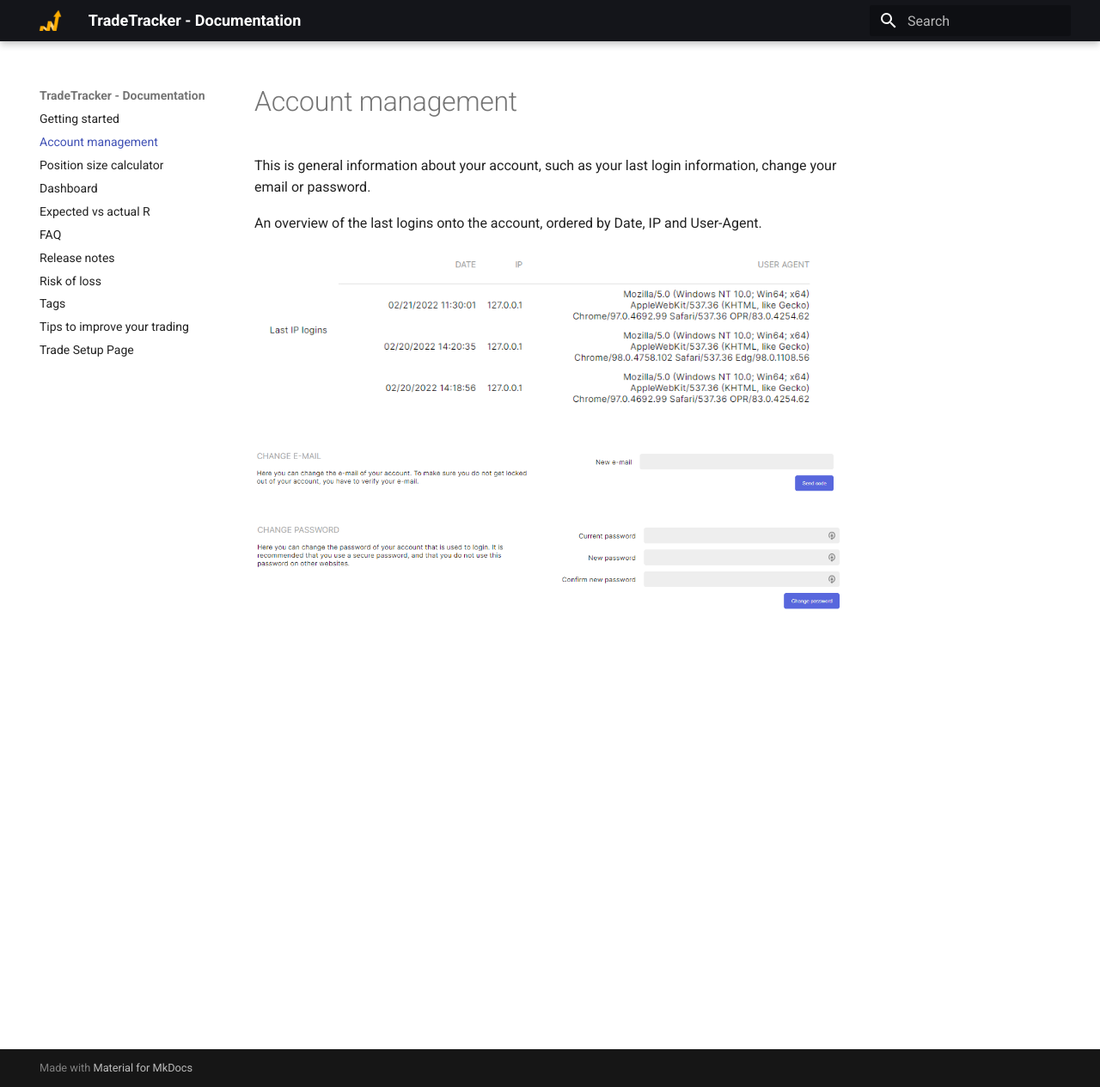
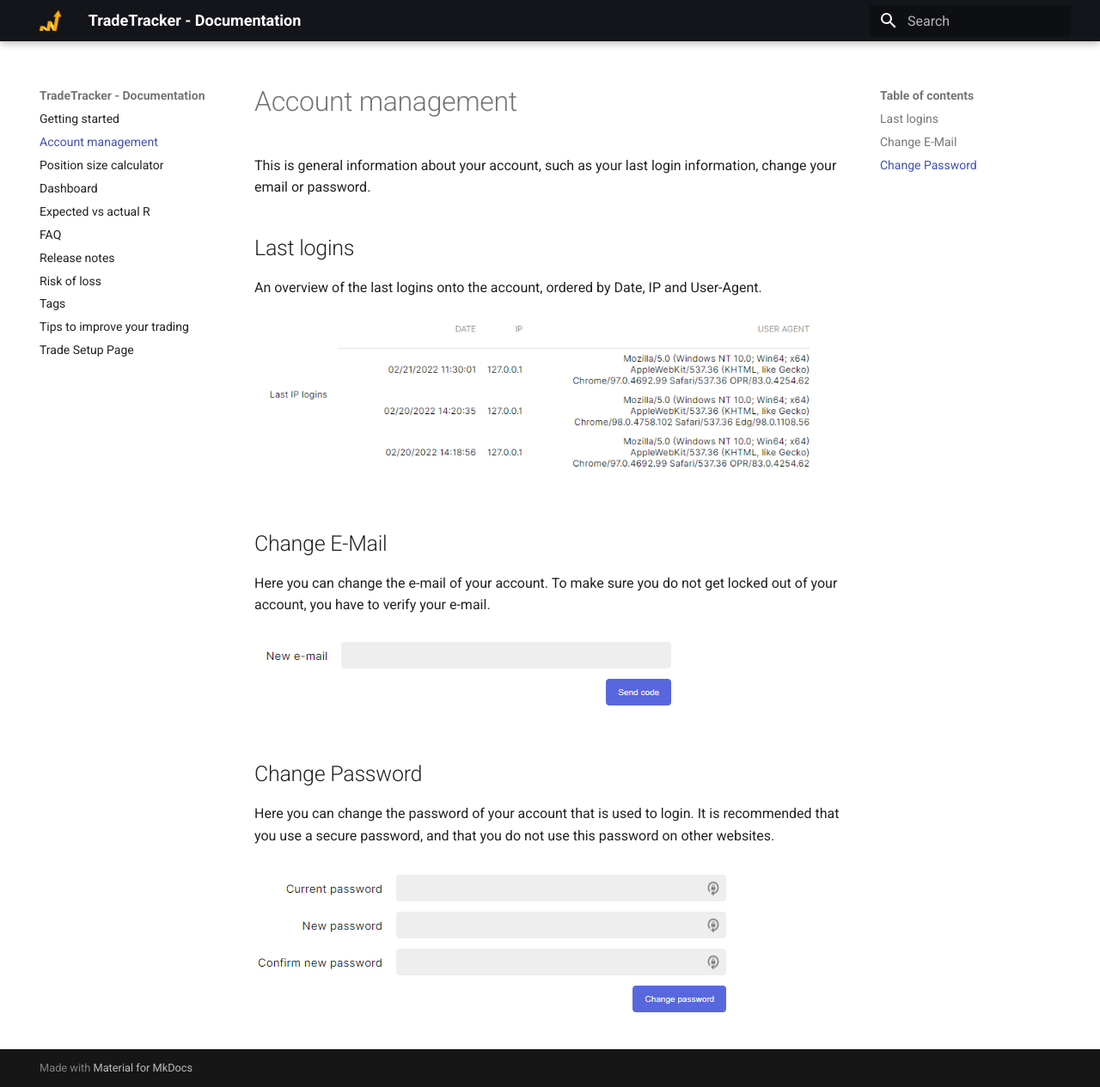
Before and after one commit to TradeTracker/docs, an MkDocs documentation site: the page built from docs/accountmanagement.md, in a window 1280 px wide and 1265 px high. Shown: the whole window at 86% size. Built offline with MkDocs 1.6.1 and Material for MkDocs 9.7.7, drawn with Linux system fonts in a browser that asks for light colours.

Commit message:
Account management documentation.

```diff
--- a/docs/accountmanagement.md
+++ b/docs/accountmanagement.md
@@ -2,10 +2,17 @@
 
 This is general information about your account, such as your last login information, change your email or password.
 
+## Last logins
 An overview of the last logins onto the account, ordered by Date, IP and User-Agent.
 
 ![Last Logins](lastloginsbyip.PNG)
 
-![Change E-mail](changemail.PNG)
+## Change E-Mail
+Here you can change the e-mail of your account. To make sure you do not get locked out of your account, you have to verify your e-mail.
+
+![Change E-Mail](changemail.PNG)
+
+## Change Password
+Here you can change the password of your account that is used to login. It is recommended that you use a secure password, and that you do not use this password on other websites.
 
 ![Change Password](changepassword.PNG)
```
Also changed, not shown: docs/changemail.PNG, docs/changepassword.PNG, 1 other file.
